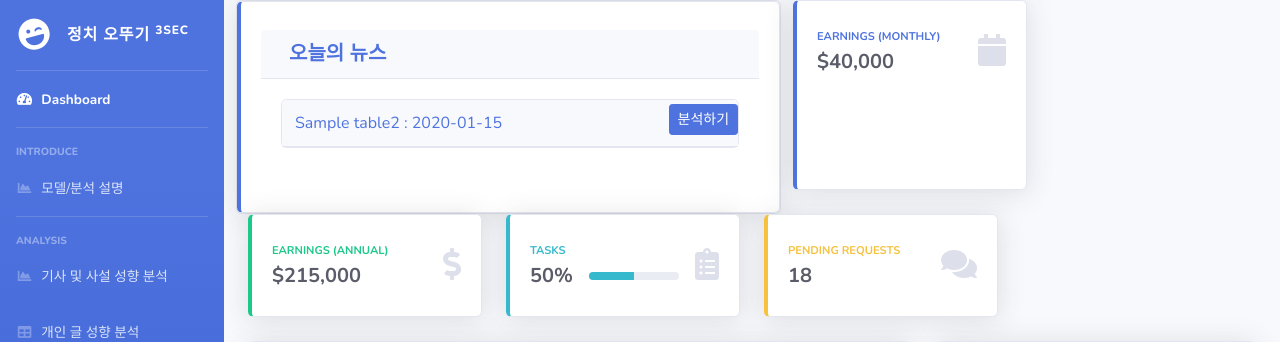
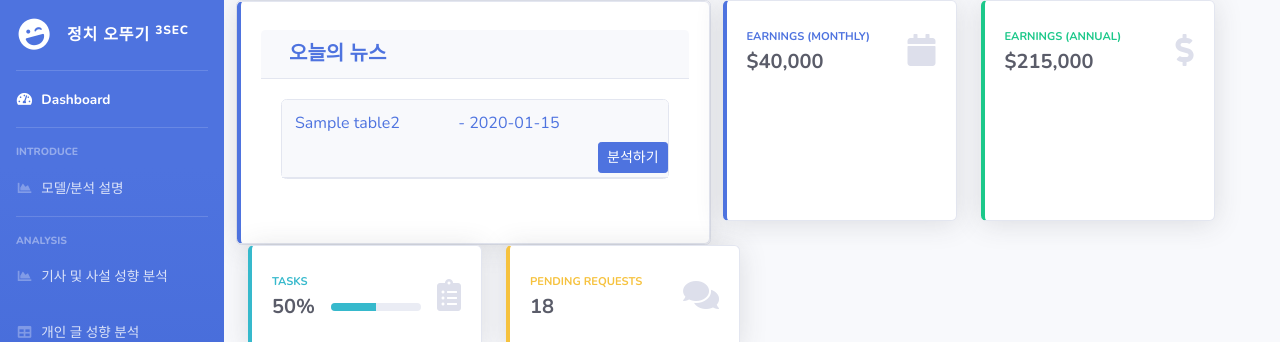
Before and after one commit to dc-koreauniv-9/Project-Assemble, a Flask app: page / in a window 1280 px wide. Shown: the top 342 px of the page. Run offline with Flask 2, Linux system fonts and the light colour scheme; tables that the repository leaves empty hold one stand-in row (values such as "Sample post"); some libraries are stand-ins or nearby versions.

Commit message:
'오늘의 뉴스' 부분 조금 수정 - accordion 추가 완료 ( 근데 하나 열면 다 열려요..) - 분석하기 버튼 수직 정렬 필요 - 너비 조정 : h5의 margin 없애고, 버튼을 같은 줄로 올려야함.

```diff
--- a/total/templates/1index.html
+++ b/total/templates/1index.html
@@ -137,12 +137,14 @@
                               <div id="accordion">
                               <div class="card">
                                 <div class="card-header py-1" style="padding:0;" id="headingOne">
-                                  <h5 class="mb-0">
-                                    <button class="btn btn-link" data-toggle="collapse" data-target="#collapseOne" aria-expanded="true" aria-controls="collapseOne">
-                                      {{ i.title }} : {{ i.date }}
+                                  <h5 class="mb-0" style="margin-right:0px; width:calc(100% - 95px);">
+                                    <button class="btn btn-link" data-toggle="collapse" data-target="#collapseOne" aria-expanded="true" aria-controls="collapseOne" style="width:100%">
+                                      <a style="float:left;">{{ i.title }}</a>
+                                      <a style="float:right;"> - {{ i.date }}</a>
                                     </button>
-                                    <input class="btn btn-primary btn-sm" type="button" value="분석하기" style="float:right; vertical-align: middle;">
                                   </h5>
+                                  <input class="btn btn-primary btn-sm" type="button" value="분석하기" style="float:right; vertical-align: middle;">
+
                                 </div>
 
                                 <div id="collapseOne" class="collapse" aria-labelledby="headingOne" data-parent="#accordion">
```
